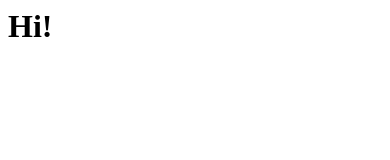
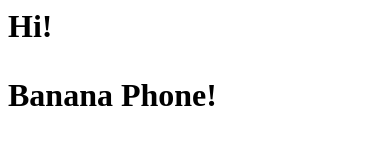
Before and after one commit to Marist-CMPT120-FA16/PidgeyUsedGust, a plain HTML site: page index.html in a window 390 px wide. Drawn offline with Linux system fonts and the light colour scheme.

Commit message:
Added the banana phone!

```diff
--- a/index.html
+++ b/index.html
@@ -1,5 +1,6 @@
 <html>
 <body>
 <h1>Hi!<h1>
+<p> Banana Phone! </p>
 </body>
 </html>
```
